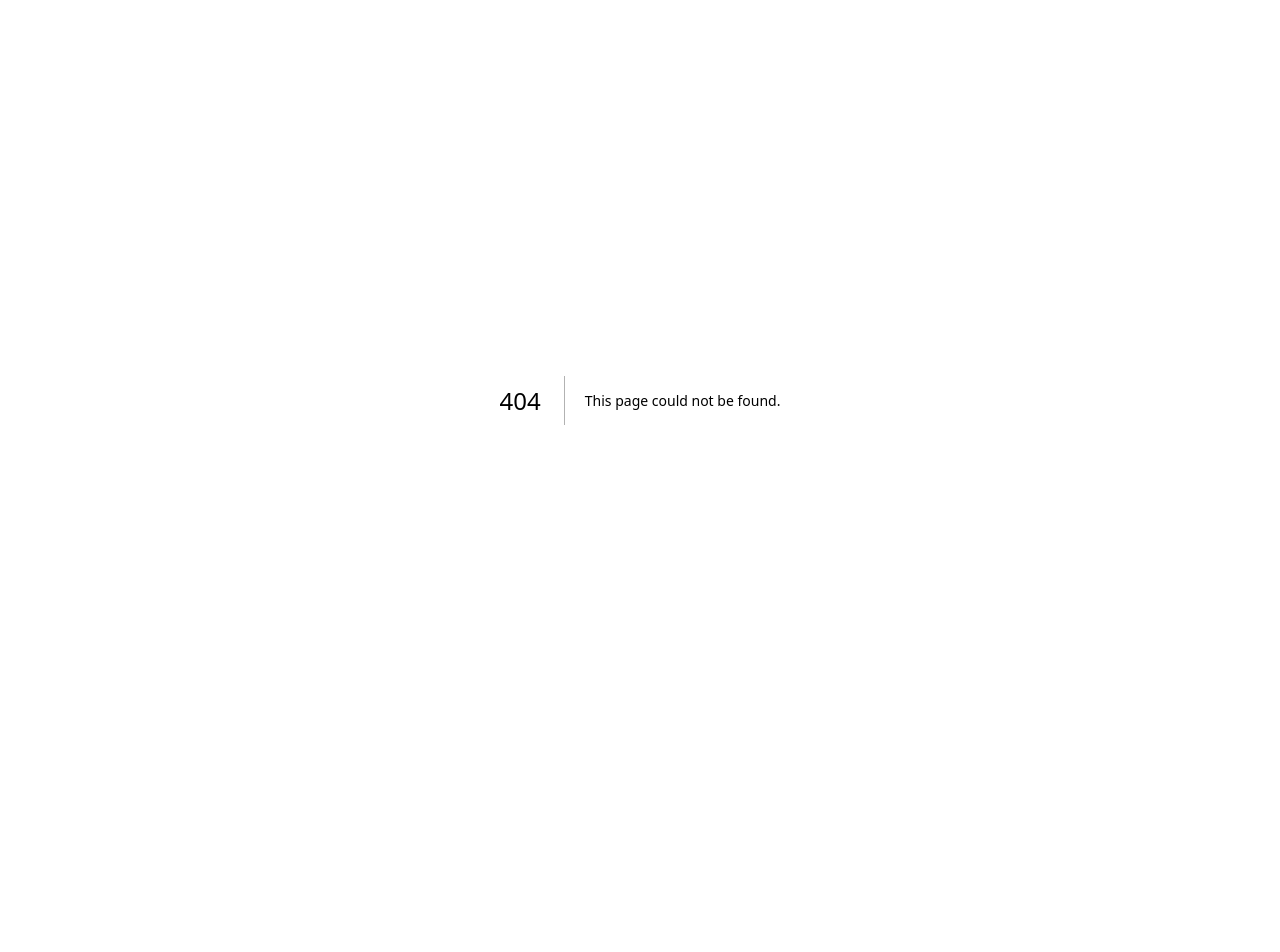
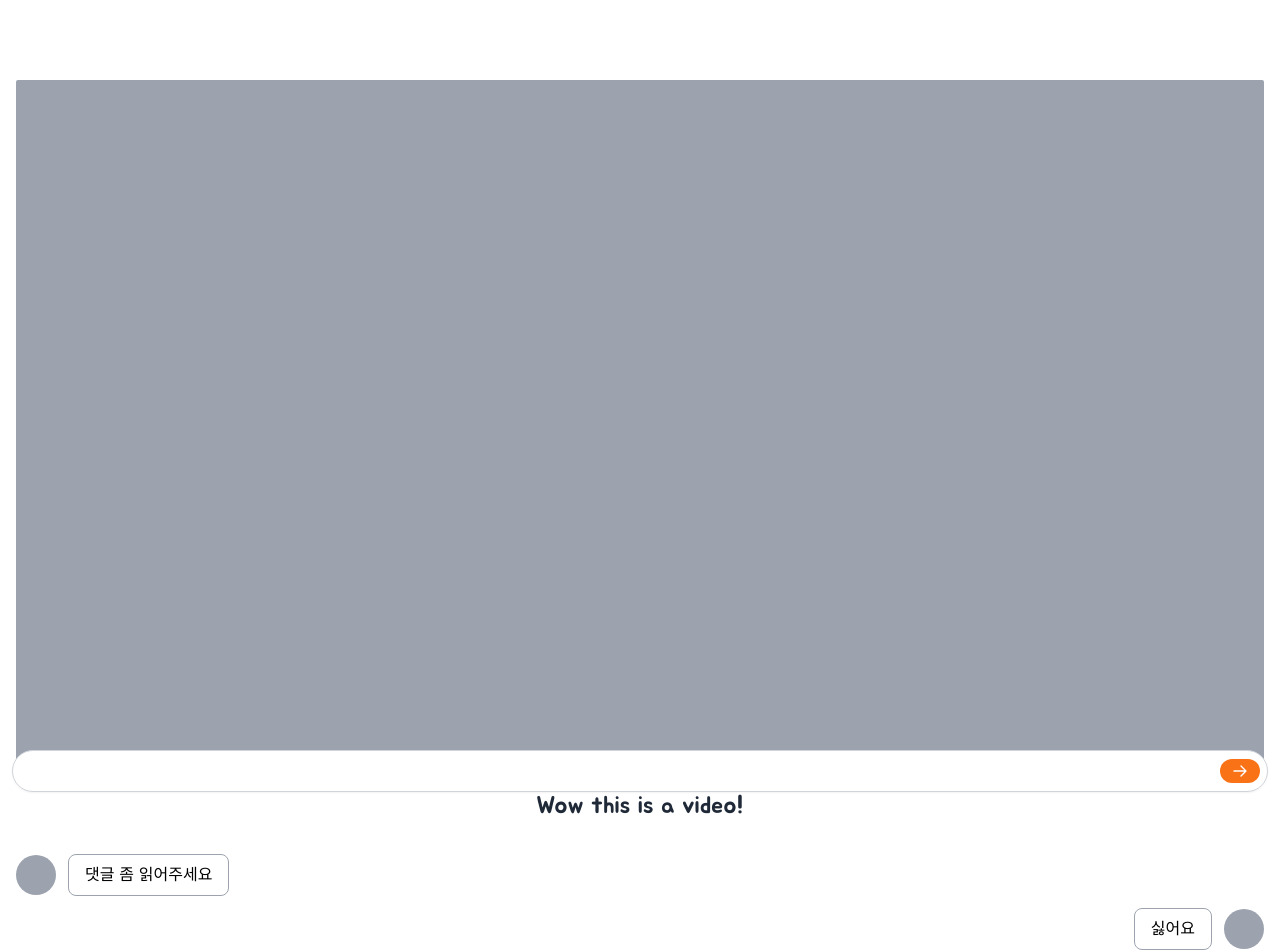
Before and after one commit to JaeHyunLee123/carrot-market-clone-page-router, a Next.js app: page /stream/1 in a window 1280 px wide. Before the commit this address had no page. Shown: the top 952 px of the page. Before the commit the page ends 800 px from the top, so only its background shows below. Built offline with nearby package versions, Linux system fonts and the light colour scheme.

Commit message:
#5.12 Stream UI

```diff
--- /dev/null
+++ b/pages/stream/[id].tsx
@@ -0,0 +1,60 @@
+import { NextPage } from "next";
+
+const StreamDetail: NextPage = () => {
+  return (
+    <div className="px-4 py-16">
+      <div className="flex flex-col space-y-2 pb-3 mt-4">
+        <div className="w-full bg-gray-400 aspect-video rounded-sm" />
+        <span className="text-gray-800 text-2xl text-center">
+          Wow this is a video!
+        </span>
+      </div>
+
+      <div className="flex flex-col space-y-3 mt-5 h-[50vh] overflow-y-scroll">
+        {[1, 1, 1, 1, 1, 1, 1, 1].map((_, i) => (
+          <div key={i} className="flex flex-col space-y-3">
+            <div className="flex items-center space-x-3">
+              <div className="aspect-square w-10 bg-gray-400 rounded-full" />
+              <p className="border border-gray-400 rounded-lg py-2 px-4">
+                댓글 좀 읽어주세요
+              </p>
+            </div>
+            <div className="flex flex-row-reverse items-center space-x-3 space-x-reverse">
+              <div className="aspect-square w-10 bg-gray-400 rounded-full" />
+              <p className="border border-gray-400 rounded-lg py-2 px-4">
+                싫어요
+              </p>
+            </div>
+          </div>
+        ))}
+      </div>
+
+      <div className="fixed m-auto w-full mx-w-md bottom-2 inset-x-0 px-3">
+        <div className="relative flex items-center">
+          <input
+            className="pr-16 shadow-sm rounded-full w-full border border-gray-300 focus:outline-none focus:border-orange-500 focus:ring-orange-500"
+            type="text"
+          />
+          <button className="cursor-pointer absolute right-2 rounded-full px-3 py-1 text-white bg-orange-500 focus:ring ring-offset-2 ring-orange-500">
+            <svg
+              xmlns="http://www.w3.org/2000/svg"
+              fill="none"
+              viewBox="0 0 24 24"
+              strokeWidth={2}
+              stroke="currentColor"
+              className="w-4 h-4"
+            >
+              <path
+                strokeLinecap="round"
+                strokeLinejoin="round"
+                d="M13.5 4.5L21 12m0 0l-7.5 7.5M21 12H3"
+              />
+            </svg>
+          </button>
+        </div>
+      </div>
+    </div>
+  );
+};
+
+export default StreamDetail;
--- a/pages/stream/index.tsx
+++ b/pages/stream/index.tsx
@@ -3,13 +3,14 @@ import { NextPage } from "next";
 const StreamList: NextPage = () => {
   return (
     <div className="px-4 py-16">
-      <div className="flex flex-col"></div>
-      {[1, 1, 1, 1, 1].map((_, i) => (
-        <div key={i} className="flex flex-col space-y-2 border-b pb-3 mt-4">
-          <div className="w-full bg-gray-400 aspect-video rounded-sm" />
-          <span className="text-gray-800 text-lg">Wow this is a video!</span>
-        </div>
-      ))}
+      <div className="flex flex-col space-y-4">
+        {[1, 1, 1, 1, 1].map((_, i) => (
+          <div key={i} className="flex flex-col space-y-2 border-b pb-3">
+            <div className="w-full bg-gray-400 aspect-video rounded-sm" />
+            <span className="text-gray-800 text-lg">Wow this is a video!</span>
+          </div>
+        ))}
+      </div>
       <button className="hover:bg-orange-500 cursor-pointer transition-colors fixed bottom-16 right-5 bg-orange-400 rounded-full p-4 shadow-xl text-white">
         <svg
           xmlns="http://www.w3.org/2000/svg"
```
